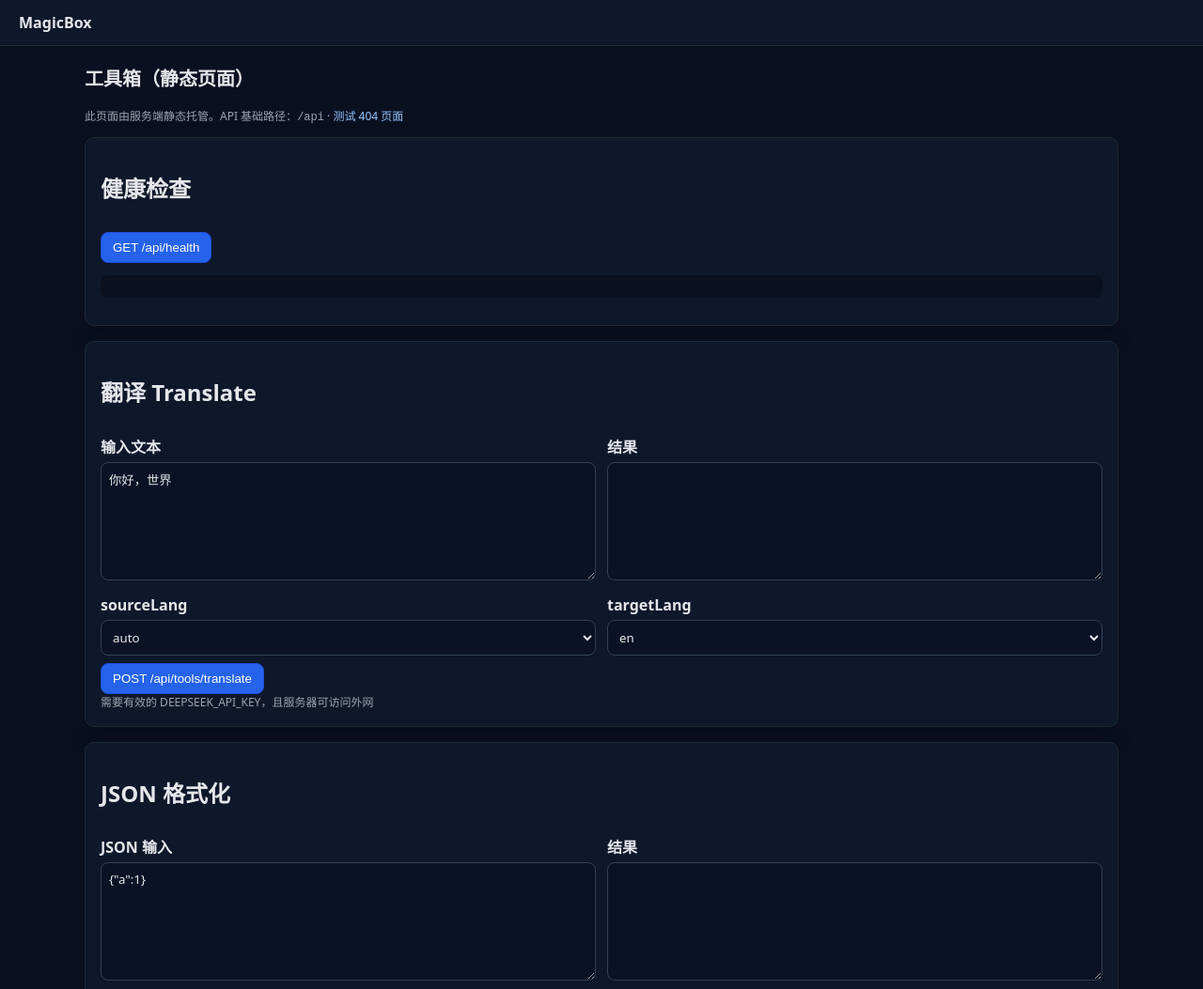
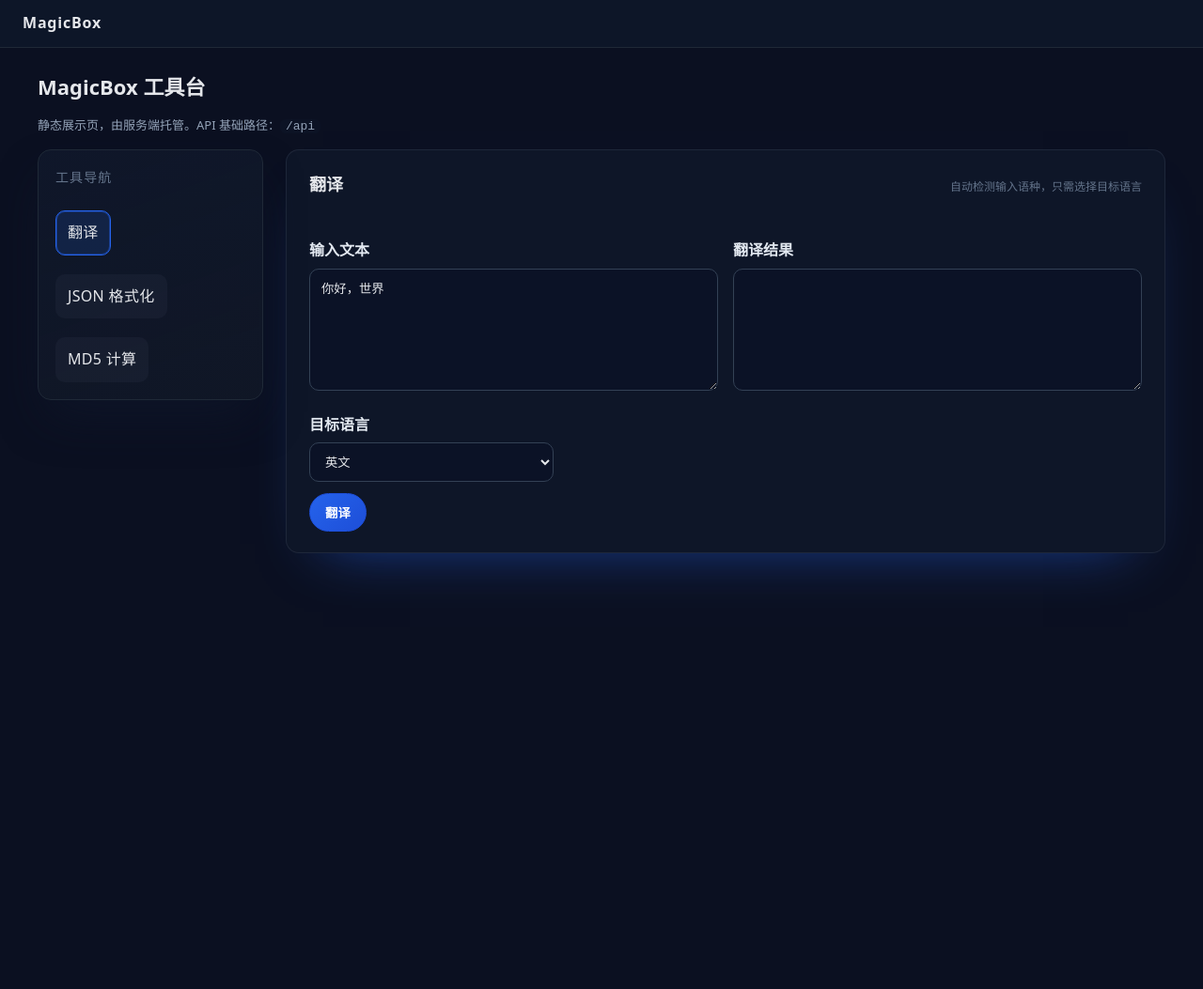
Before and after one commit to SwartzMss/MagicBox, a plain HTML site: page web/public/index.html in a window 1280 px wide. Shown: the top 1053 px of the page at 94% size. After the commit the page ends 800 px from the top, so only its background shows below. Drawn offline with Linux system fonts and the light colour scheme.

Commit message:
Refine UI layout and update docs

```diff
--- a/web/public/index.html
+++ b/web/public/index.html
@@ -5,23 +5,46 @@
     <meta name="viewport" content="width=device-width, initial-scale=1" />
     <title>MagicBox — 工具箱</title>
     <style>
-      :root { color-scheme: light dark; }
-      body { font-family: system-ui, -apple-system, Segoe UI, Roboto, sans-serif; margin: 0; line-height: 1.5; background: #0b1021; color: #e5e7eb; }
-      header { position: sticky; top: 0; background: #0f172a; border-bottom: 1px solid #1f2937; padding: 12px 20px; z-index: 10; }
-      header .brand { font-weight: 700; }
-      main { padding: 20px; max-width: 1100px; margin: 0 auto; }
-      h1 { margin: 0 0 16px; font-size: 20px; }
-      section { border: 1px solid #1f2937; border-radius: 10px; padding: 16px; margin-bottom: 16px; background: #0f172a; box-shadow: 0 5px 20px rgba(0,0,0,.25); }
-      label { display:block; margin: 8px 0 4px; font-weight: 600; }
-      textarea, input, select { width: 100%; box-sizing: border-box; padding: 8px; border: 1px solid #334155; background: #0b1226; color: #e5e7eb; border-radius: 8px; font-family: inherit; }
-      button { margin-top: 8px; padding: 8px 12px; border: 1px solid #1d4ed8; background: #2563eb; color: #fff; border-radius: 8px; cursor: pointer; }
+      :root { color-scheme: dark; }
+      body { font-family: system-ui, -apple-system, Segoe UI, Roboto, sans-serif; margin: 0; line-height: 1.6; background: #0b1021; color: #e5e7eb; min-height: 100vh; }
+      header { position: sticky; top: 0; background: rgba(15, 23, 42, 0.92); border-bottom: 1px solid #1f2937; padding: 12px 24px; backdrop-filter: blur(6px); z-index: 10; }
+      header .brand { font-weight: 700; letter-spacing: 0.05em; }
+      main { max-width: 1200px; margin: 0 auto; padding: 24px; }
+      h1 { margin: 0 0 12px; font-size: 22px; }
+      h2 { margin: 0 0 16px; font-size: 18px; }
+      .muted { color:#94a3b8; font-size: 13px; }
+      .layout { display: grid; grid-template-columns: 240px 1fr; gap: 24px; align-items: start; }
+      aside { border: 1px solid #1f2937; border-radius: 14px; background: linear-gradient(160deg, rgba(15, 23, 42, 0.95), rgba(17, 24, 39, 0.8)); box-shadow: 0 25px 50px -12px rgba(15, 23, 42, 0.8); padding: 18px; position: sticky; top: 96px; max-height: calc(100vh - 120px); overflow: auto; }
+      .nav-title { font-size: 14px; text-transform: uppercase; letter-spacing: 0.08em; color: #64748b; margin-bottom: 12px; }
+      .nav-list { list-style: none; margin: 0; padding: 0; display: grid; gap: 8px; }
+      .nav-item { border: 1px solid transparent; border-radius: 10px; background: rgba(148, 163, 184, 0.05); color: inherit; padding: 10px 12px; text-align: left; font: inherit; cursor: pointer; transition: border-color 120ms, background 120ms; }
+      .nav-item:hover { border-color: rgba(59, 130, 246, 0.35); }
+      .nav-item[aria-selected="true"] { border-color: #2563eb; background: rgba(37, 99, 235, 0.15); box-shadow: inset 0 0 0 1px rgba(37, 99, 235, 0.4); }
+      .panels { display: grid; gap: 18px; }
+      .panel { display: none; border: 1px solid rgba(148, 163, 184, 0.12); border-radius: 14px; padding: 22px 24px; background: rgba(15, 23, 42, 0.88); box-shadow: 0 30px 60px -40px rgba(37, 99, 235, 0.65); }
+      .panel.is-active { display: block; animation: fade-in 160ms ease-in; }
+      label { display:block; margin: 12px 0 6px; font-weight: 600; color: #e2e8f0; }
+      textarea, input, select { width: 100%; box-sizing: border-box; padding: 10px 12px; border: 1px solid #334155; background: #0b1226; color: #e5e7eb; border-radius: 10px; font-family: inherit; transition: border-color 120ms, box-shadow 120ms; }
+      textarea:focus, input:focus, select:focus { outline: none; border-color: #2563eb; box-shadow: 0 0 0 1px rgba(37, 99, 235, 0.4); }
+      button { margin-top: 12px; padding: 10px 16px; border: 1px solid #1d4ed8; background: linear-gradient(135deg, #2563eb, #1d4ed8); color: #fff; border-radius: 999px; cursor: pointer; font-weight: 600; letter-spacing: 0.02em; }
       button:disabled { opacity: .6; cursor: not-allowed; }
-      pre { background: #0b1021; color: #e5e7eb; padding: 12px; border-radius: 8px; overflow: auto; }
-      .row { display: grid; grid-template-columns: 1fr 1fr; gap: 12px; }
-      .muted { color:#9ca3af; font-size: 12px; }
-      .grid { display: grid; grid-template-columns: repeat(auto-fit, minmax(320px, 1fr)); gap: 16px; }
+      pre { background: #0b1021; color: #e5e7eb; padding: 14px; border-radius: 10px; border: 1px solid rgba(30, 41, 59, 0.6); overflow: auto; }
+      code { background: rgba(15, 23, 42, 0.5); padding: 0 6px; border-radius: 6px; }
+      .row { display: grid; grid-template-columns: repeat(auto-fit, minmax(220px, 1fr)); gap: 16px; }
+      .translate-split { grid-template-columns: repeat(auto-fit, minmax(260px, 1fr)); }
+      .translate-options { margin-top: 16px; max-width: 260px; }
+      .status-pill { display: inline-flex; align-items: center; gap: 6px; margin-top: 12px; padding: 6px 12px; border-radius: 999px; font-size: 13px; font-weight: 500; }
+      .status-pill[data-state="success"] { background: rgba(34, 197, 94, 0.15); color: #86efac; border: 1px solid rgba(34, 197, 94, 0.35); }
+      .status-pill[data-state="error"] { background: rgba(248, 113, 113, 0.12); color: #fca5a5; border: 1px solid rgba(248, 113, 113, 0.35); }
+      .panel-header { display: flex; justify-content: space-between; align-items: baseline; gap: 16px; margin-bottom: 16px; }
+      .panel-header small { color: #64748b; font-size: 12px; }
       a { color: #93c5fd; text-decoration: none; }
       a:hover { text-decoration: underline; }
+      @media (max-width: 960px) {
+        .layout { grid-template-columns: 1fr; }
+        aside { position: static; max-height: none; }
+      }
+      @keyframes fade-in { from { opacity: 0; transform: translateY(6px); } to { opacity: 1; transform: translateY(0); } }
     </style>
   </head>
   <body>
@@ -29,91 +52,101 @@
       <div class="brand">MagicBox</div>
     </header>
     <main>
-      <h1>工具箱（静态页面）</h1>
-      <p class="muted">此页面由服务端静态托管。API 基础路径：<code>/api</code> · <a href="/404.html" target="_blank">测试 404 页面</a></p>
+      <h1>MagicBox 工具台</h1>
+      <p class="muted">静态展示页，由服务端托管。API 基础路径：<code>/api</code></p>
 
-    <section>
-      <h2>健康检查</h2>
-      <button id="btnHealth">GET /api/health</button>
-      <pre id="outHealth"></pre>
-    </section>
+      <div class="layout">
+        <aside>
+          <div class="nav-title">工具导航</div>
+          <ul class="nav-list" role="tablist">
+            <li><button class="nav-item" role="tab" data-panel="translate" aria-controls="panel-translate" aria-selected="true">翻译</button></li>
+            <li><button class="nav-item" role="tab" data-panel="json" aria-controls="panel-json" aria-selected="false">JSON 格式化</button></li>
+            <li><button class="nav-item" role="tab" data-panel="md5" aria-controls="panel-md5" aria-selected="false">MD5 计算</button></li>
+          </ul>
+        </aside>
 
-    <section>
-      <h2>翻译 Translate</h2>
-      <div class="row">
+        <div class="panels">
+          <section class="panel is-active" id="panel-translate" role="tabpanel" aria-labelledby="panel-translate">
+            <div class="panel-header">
+              <h2>翻译</h2>
+              <small>自动检测输入语种，只需选择目标语言</small>
+            </div>
+            <div class="row translate-split">
               <div>
-          <label>输入文本</label>
+                <label for="tText">输入文本</label>
                 <textarea id="tText" rows="6">你好，世界</textarea>
               </div>
               <div>
-          <label>结果</label>
+                <label for="tOut">翻译结果</label>
                 <textarea id="tOut" rows="6" readonly></textarea>
               </div>
             </div>
+            <div class="translate-options">
+              <label for="tTgt">目标语言</label>
+              <select id="tTgt">
+                <option value="en" selected>英文</option>
+                <option value="zh">中文</option>
+              </select>
+            </div>
+            <button id="btnTranslate">翻译</button>
+          </section>
+
+          <section class="panel" id="panel-json" role="tabpanel" aria-labelledby="panel-json">
+            <div class="panel-header">
+              <h2>JSON 格式化</h2>
+              <small>粘贴原始 JSON，一键输出标准格式</small>
+            </div>
             <div class="row">
               <div>
-          <label>sourceLang</label>
-          <select id="tSrc">
-            <option value="auto" selected>auto</option>
-            <option value="zh">zh</option>
-            <option value="en">en</option>
-          </select>
-        </div>
-        <div>
-          <label>targetLang</label>
-          <select id="tTgt">
-            <option value="en" selected>en</option>
-            <option value="zh">zh</option>
-          </select>
-        </div>
-      </div>
-      <button id="btnTranslate">POST /api/tools/translate</button>
-      <div class="muted">需要有效的 DEEPSEEK_API_KEY，且服务器可访问外网</div>
-    </section>
-
-    <section>
-      <h2>JSON 格式化</h2>
-      <div class="row">
-        <div>
-          <label>JSON 输入</label>
+                <label for="jIn">JSON 输入</label>
                 <textarea id="jIn" rows="6">{"a":1}</textarea>
               </div>
               <div>
-          <label>结果</label>
+                <label for="jOut">结果</label>
                 <textarea id="jOut" rows="6" readonly></textarea>
               </div>
             </div>
-      <label>缩进</label>
-      <input id="jIndent" type="number" value="2" min="0" max="8" />
-      <button id="btnJson">POST /api/tools/json/format</button>
+            <button id="btnJson">格式化</button>
+            <div id="jStatus" class="status-pill" aria-live="polite"></div>
           </section>
 
-    <section>
+          <section class="panel" id="panel-md5" role="tabpanel" aria-labelledby="panel-md5">
+            <div class="panel-header">
               <h2>MD5</h2>
-      <label>文本</label>
+              <small>将任意文本转换为 32 位十六进制摘要</small>
+            </div>
+            <label for="mIn">文本</label>
             <input id="mIn" value="hello" />
-      <button id="btnMd5">POST /api/tools/hash/md5</button>
-      <pre id="mOut"></pre>
+            <button id="btnMd5">计算 MD5</button>
+            <pre id="mOut" aria-live="polite" tabindex="0"></pre>
           </section>
-
+        </div>
+      </div>
     </main>
     <script>
       const $ = (id) => document.getElementById(id);
-      const outHealth = $("outHealth");
-      const btnHealth = $("btnHealth");
-      btnHealth.onclick = async () => {
-        outHealth.textContent = "...";
-        try {
-          const res = await fetch('/api/health');
-          outHealth.textContent = await res.text();
-        } catch (e) { outHealth.textContent = String(e); }
+      const navItems = Array.from(document.querySelectorAll('.nav-item'));
+      const panels = Array.from(document.querySelectorAll('.panel'));
+
+      const setActive = (panelId) => {
+        navItems.forEach((btn) => btn.setAttribute('aria-selected', String(btn.dataset.panel === panelId)));
+        panels.forEach((panel) => panel.classList.toggle('is-active', panel.id === `panel-${panelId}`));
       };
+
+      navItems.forEach((btn) => {
+        btn.addEventListener('click', () => setActive(btn.dataset.panel));
+        btn.addEventListener('keydown', (event) => {
+          if (event.key === 'Enter' || event.key === ' ') {
+            event.preventDefault();
+            setActive(btn.dataset.panel);
+          }
+        });
+      });
 
       const btnTranslate = $("btnTranslate");
       btnTranslate.onclick = async () => {
         const body = {
           text: $("tText").value,
-          sourceLang: $("tSrc").value,
           targetLang: $("tTgt").value,
         };
         $("tOut").value = "...";
@@ -124,15 +157,41 @@
         } catch (e) { $("tOut").value = String(e); }
       };
 
+      const jsonStatus = document.getElementById('jStatus');
+      const setJsonStatus = (state, message = '') => {
+        if (!jsonStatus) return;
+        jsonStatus.textContent = message;
+        if (state) {
+          jsonStatus.dataset.state = state;
+          jsonStatus.style.display = 'inline-flex';
+        } else {
+          delete jsonStatus.dataset.state;
+          jsonStatus.style.display = 'none';
+        }
+      };
+
+      setJsonStatus(null);
+
       const btnJson = $("btnJson");
       btnJson.onclick = async () => {
-        const body = { json: $("jIn").value, indent: Number($("jIndent").value) };
+        const body = { json: $("jIn").value };
         $("jOut").value = "...";
+        setJsonStatus(null);
         try {
           const res = await fetch('/api/tools/json/format', { method:'POST', headers:{'Content-Type':'application/json'}, body: JSON.stringify(body) });
           const data = await res.json();
+          if (!res.ok) {
+            const message = data?.message || `格式化失败（${res.status}）`;
+            setJsonStatus('error', message);
+            $("jOut").value = JSON.stringify(data, null, 2);
+            return;
+          }
           $("jOut").value = data.formatted ?? JSON.stringify(data, null, 2);
-        } catch (e) { $("jOut").value = String(e); }
+          setJsonStatus('success', '格式正确');
+        } catch (e) {
+          $("jOut").value = String(e);
+          setJsonStatus('error', '请求失败，请稍后再试');
+        }
       };
 
       const btnMd5 = $("btnMd5");
```
Also changed, not shown: 2 other files. Lines whose indentation alone changed are shown as unchanged.
